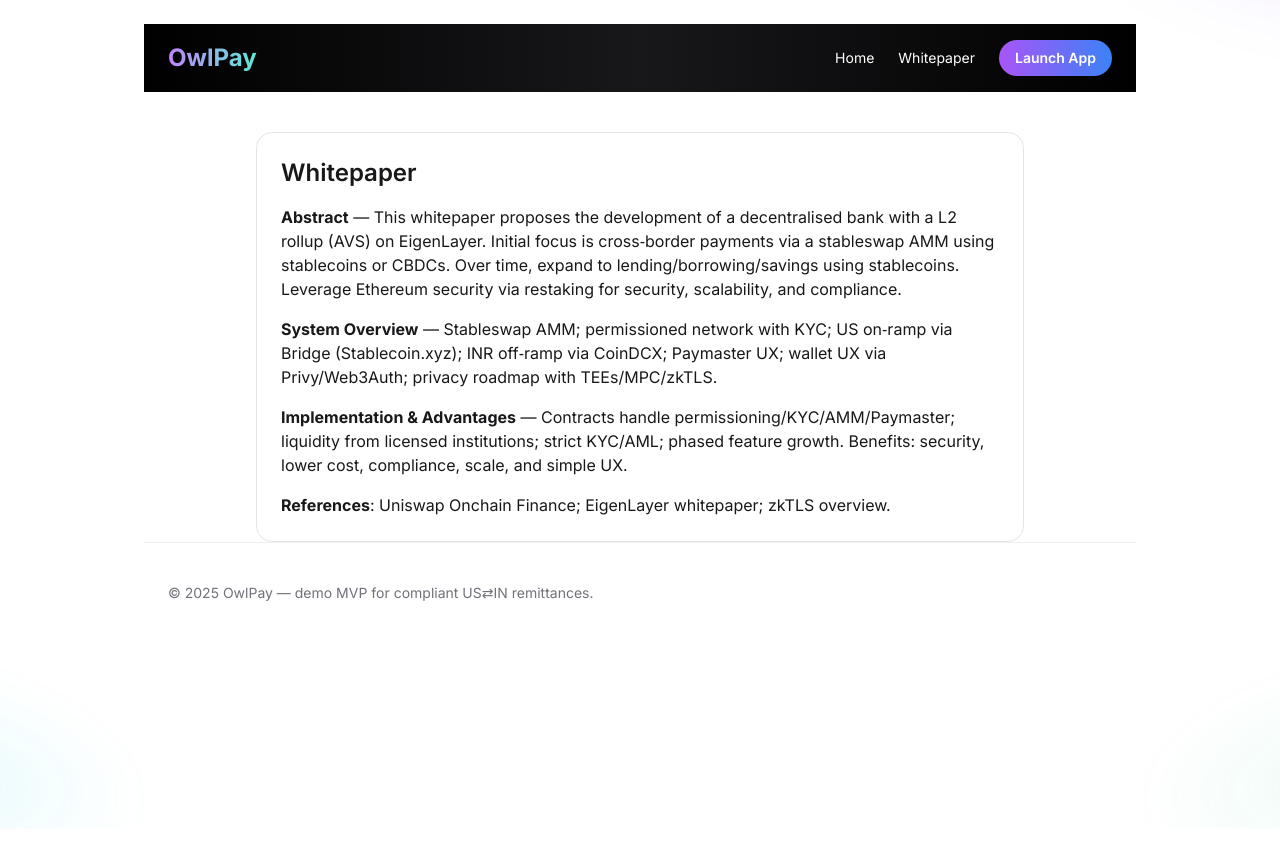
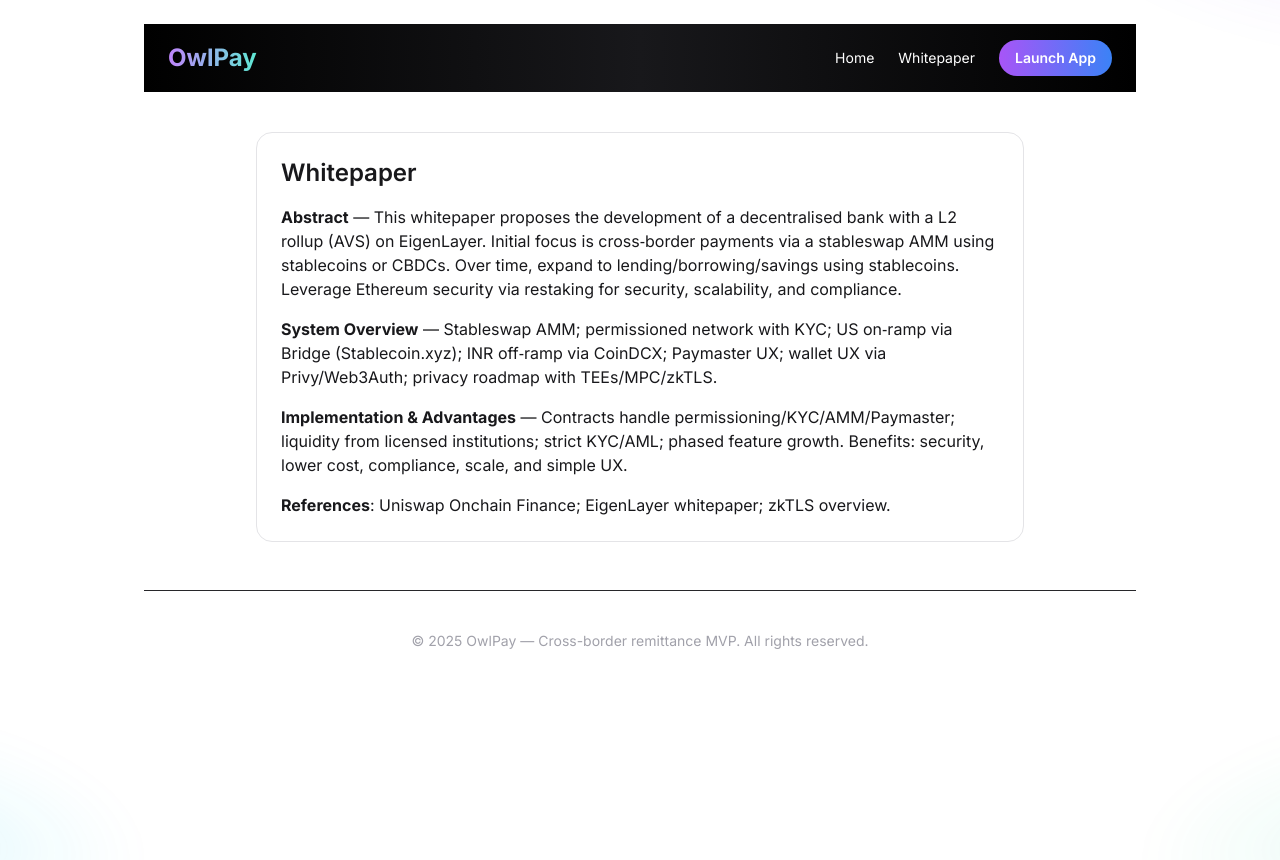
Before and after one commit to navin346/owlpay-mvp, a Next.js app: page /whitepaper in a window 1280 px wide. Shown: the top 860 px of the page. Before the commit the page ends 829 px from the top, so only its background shows below. Built offline with nearby package versions, Linux system fonts and the light colour scheme.

Commit message:
Update Footer.tsx

```diff
--- a/components/Footer.tsx
+++ b/components/Footer.tsx
@@ -1,9 +1,7 @@
 export default function Footer() {
   return (
-    <footer className="w-full border-t border-zinc-200/60 dark:border-zinc-800/60 py-10">
-      <div className="max-w-6xl mx-auto px-6 text-sm text-zinc-500 dark:text-zinc-400">
-        <p>© {new Date().getFullYear()} OwlPay — demo MVP for compliant US⇄IN remittances.</p>
-      </div>
+    <footer className="w-full text-center text-sm text-zinc-400 py-10 border-t border-zinc-800 mt-12">
+      <p>© {new Date().getFullYear()} OwlPay — Cross-border remittance MVP. All rights reserved.</p>
     </footer>
   );
 }
```
